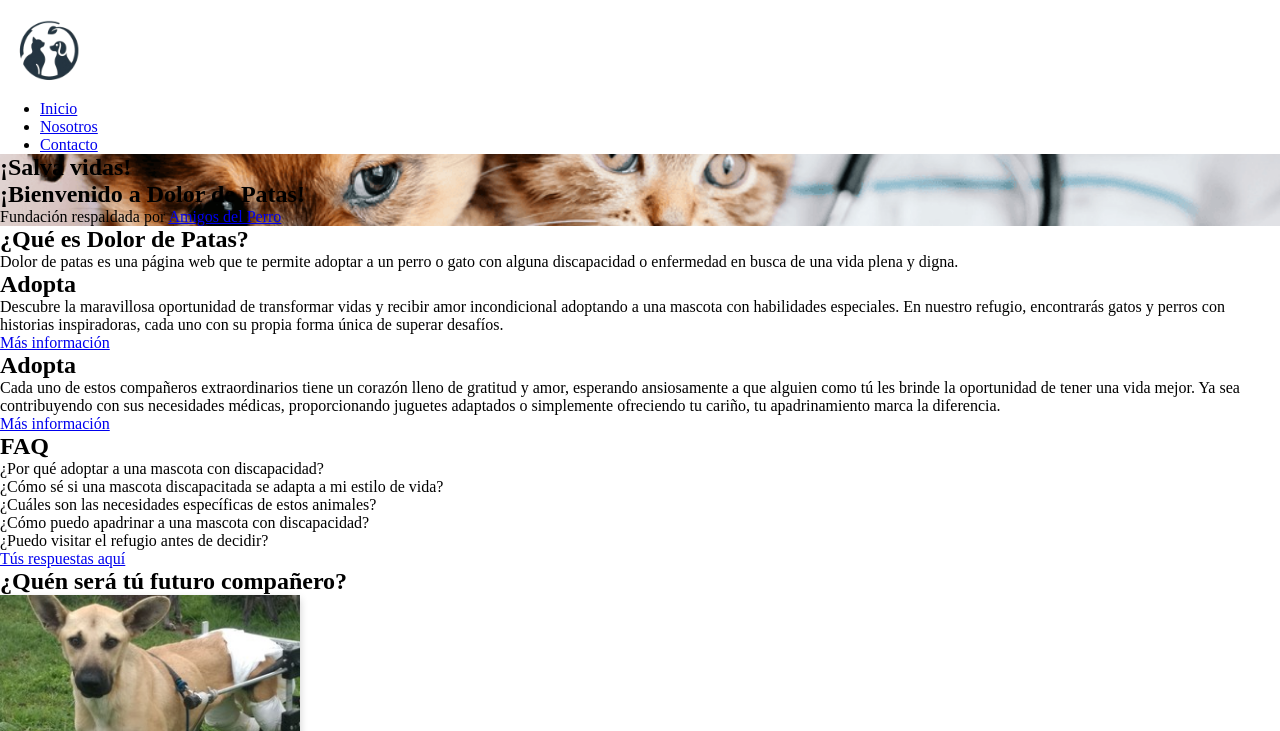
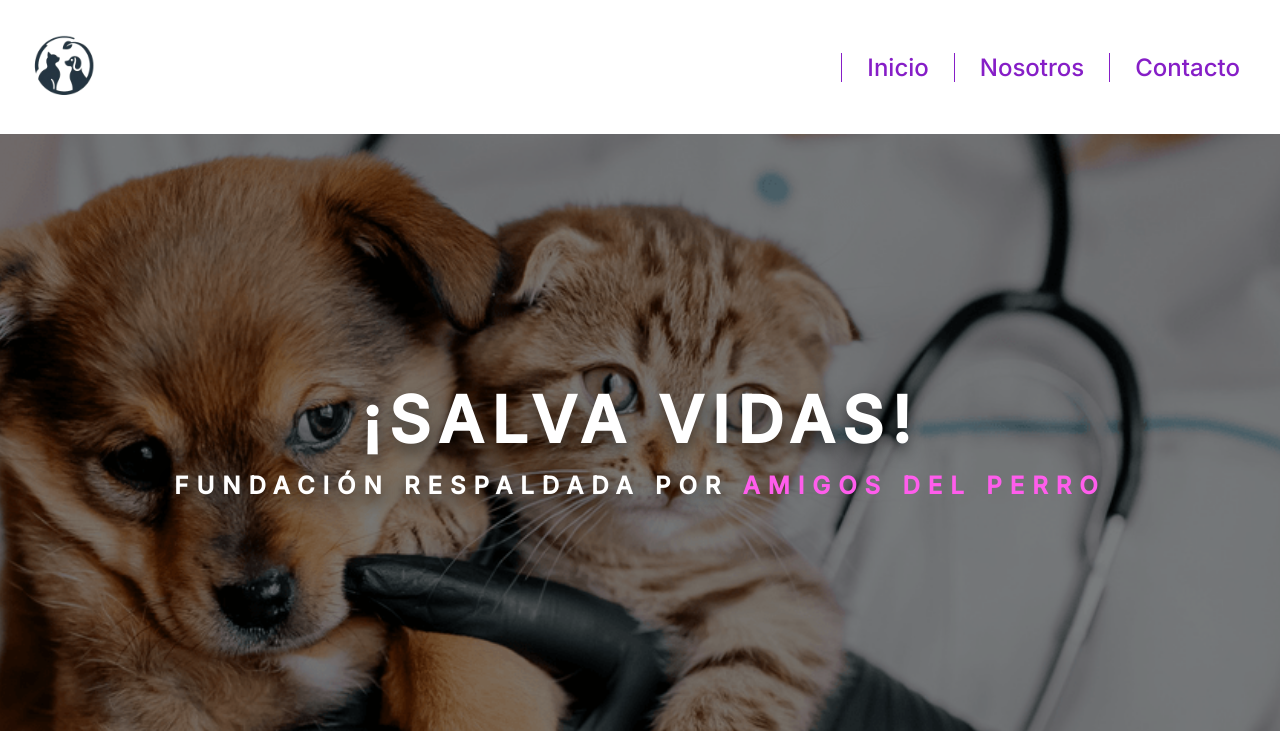
Before and after one commit to laurity/dolor-de-patas, a plain HTML site: page index.html in a window 1280 px wide. Shown: the top 731 px of the page. Drawn offline with Linux system fonts and the light colour scheme.

Commit message:
hero-image

```diff
--- a/index.html
+++ b/index.html
@@ -11,8 +11,8 @@
 
 <body>
     <header>
-        <nav>
-            <button class="hamburger">&#9776;</button>
+
+        <nav class="navbar">
             <a href="index.html"><img src="logo.png" alt="logo" class="logo"></a>
             <ul class="nav-li">
                 <li><a href="index.html">Inicio</a></li>
@@ -25,7 +25,6 @@
     <main>
         <section class="section-one">
             <h1>¡Salva vidas!</h1>
-            <h2>¡Bienvenido a Dolor de Patas!</h2>
             <p>Fundación respaldada por <a href="https://amigosdelperro.org/">Amigos del Perro</a></p>
         </section>
 
@@ -207,17 +206,12 @@
             }
         }
 
-        window.onscroll = function () {
-            let navbar = document.querySelector("nav");
-            if (window.pageYOffset > 50) {
-                navbar.classList.add("fixed-nav");
-            } else {
-                navbar.classList.remove("fixed-nav");
-            }
-        }
-        document.querySelector('.hamburger').addEventListener('click', function () {
-            document.querySelector('.nav-li').classList.toggle('active');
-        });
+        function toggleNavbar() {
+    const navbar = document.querySelector('.navbar');
+    const navItems = document.querySelectorAll('.navbar li');
+    navbar.classList.toggle('active');
+    navItems.forEach(item => item.classList.toggle('active'));
+}
     </script>
 </body>
 
--- a/styles/styles.css
+++ b/styles/styles.css
@@ -1,34 +1,126 @@
+  @import url('https://fonts.googleapis.com/css2?family=Inter:wght@500&display=swap');
+
 *,
 ::after,
 ::before {
     margin: 0;
     box-sizing: border-box;
+    font-family: 'Inter', sans-serif;
 }
-@media screen and (max-width: 600px) {
-    .hamburger {
-        display: block;
-    }
 
-    .nav-li {
-        display: none;
-    }
-
-    .nav-li.active {
-        display: flex;
-    }
-}
-.hamburger {
-    display: none;
+/*NAV*/
+.navbar {
+    display: flex;
+    justify-content: space-between;
+    padding: 15px;
 }
 
 .logo{
+    height: 100px;
     width: 100px;
-    height: 100px;
-    display: block;
 }
+
+.nav-li {
+    list-style: none;
+    display: flex;
+    align-items: center;
+
+}
+
+.nav-li li {
+    padding: 0 25px;
+    border-left: #861ec7 1px solid;
+}
+
+.nav-li a {
+    color: #861ec7;
+    text-decoration: none;
+    font-size: x-large
+}
+
+.nav-li a:hover {
+    transition: all 1s ease 0s;
+    color: #000
+}
+
+
+
+
+
+
+
 .section-one{
+    position: relative;
+    display: flex;
+    flex-direction: column;
+    justify-content: center;
+    align-items: center;
     background: url(/assets/img/heroimage.png) no-repeat center/cover;
+    background-size: cover;
+    background-position: center top;
+    height: 75vh;
+
 }
+.section-one::before {
+    content: "";
+    position: absolute;
+    top: 0;
+    left: 0;
+    width: 100%;
+    height: 100%;
+    background: rgba(0, 0, 0, 0.5);
+}
+
+.section-one h1{
+    position: relative;
+    margin: 1%;
+    color: #fff;
+    font-size: 4rem;
+    text-align: center;
+    text-transform: uppercase;
+    font-weight: 700;
+    letter-spacing: 0.5rem;
+    text-shadow: 0 0.5rem 1rem rgba(0, 0, 0, 0.5);
+}
+
+.section-one a {
+    position: relative;
+    color: #ff5dec;
+    text-decoration: none;
+    text-shadow: none;
+}
+
+.section-one a::after {
+    content: '';
+    position: absolute;
+    bottom: 0;
+    left: 0;
+    width: 0;
+    height: 2px;
+    background: #ff5dec;
+    transition: width 1s;
+}
+
+.section-one a:hover::after {
+    width: 100%;
+}
+
+.section-one a:hover {
+    font-size: 2rem;
+    transition: all 1s ease 0s;
+}
+.section-one p{
+    position: relative;
+    color: #fff;
+    font-size: 1.5rem;
+    text-align: center;
+    text-transform: uppercase;
+    font-weight: 700;
+    letter-spacing: 0.5rem;
+    text-shadow: 0 0.5rem 1rem rgba(0, 0, 0, 0.5);
+}
+
+
 
 .card {
     width: 300px;
```
